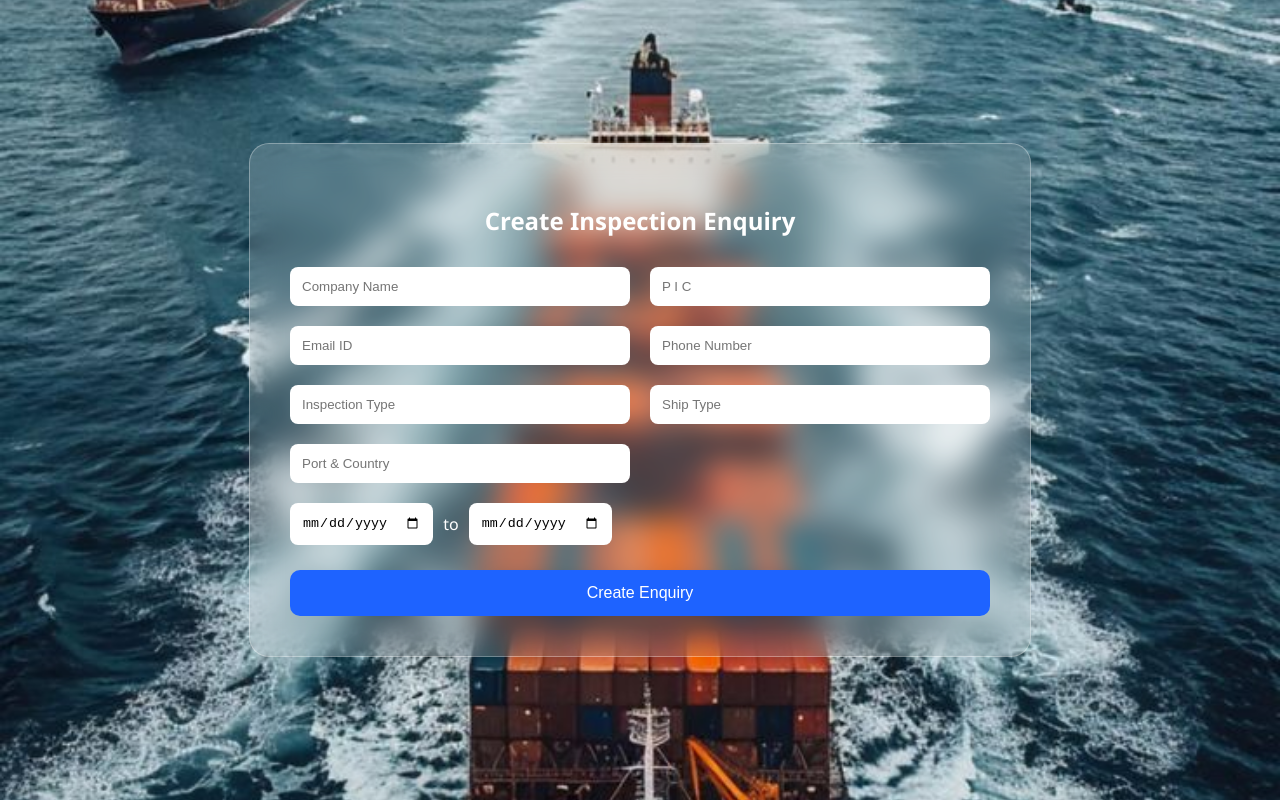
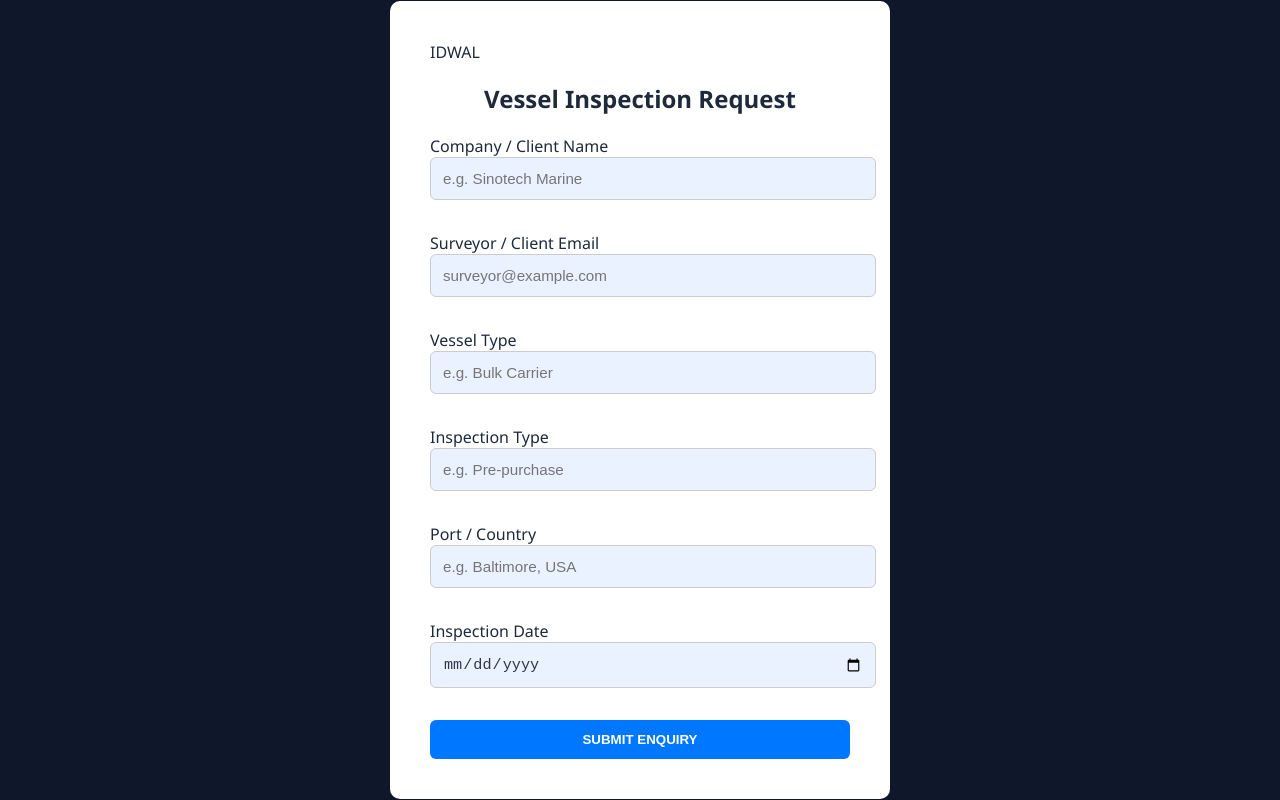
Before and after one commit to FathomMarineConsultantsProject/Inspectionaudit-frontend-dashboard, a React (Vite) app in the folder inspection-dashboard/: page /clientenquiryform in a window 1280 px wide. Built offline with nearby package versions, Linux system fonts and the light colour scheme; sample sign-in values are in the browser's storage.

Commit message:
Added client page

```diff
--- a/inspection-dashboard/src/pages/ClientEnquiryForm.jsx
+++ b/inspection-dashboard/src/pages/ClientEnquiryForm.jsx
@@ -1,84 +1,148 @@
 import { useState } from "react";
 import axios from "axios";
-import { useNavigate } from "react-router-dom";
 import "../styles/ClientEnquiryForm.css";
-import shipBg from "../assets/ship.png";
 
-export default function Quotation() {
-  const navigate = useNavigate();
-  const [loading, setLoading] = useState(false);
-  const [formData, setFormData] = useState({
-    companyName: "",
-    pic: "",
-    email: "",
-    phone: "",
-    inspectionType: "",
+export default function ClientEnquiryForm() {
+  const [form, setForm] = useState({
+    clientName: "",
+    clientEmail: "",
     shipType: "",
+    serviceType: "",
     portCountry: "",
-    dateFrom: "",
-    dateTo: ""
+    inspectionDate: ""
   });
 
+  const [loading, setLoading] = useState(false);
+
   const handleChange = (e) => {
-    setFormData({ ...formData, [e.target.name]: e.target.value });
+    setForm({
+      ...form,
+      [e.target.name]: e.target.value
+    });
   };
 
   const submitForm = async (e) => {
     e.preventDefault();
-    if (!formData.email || !formData.shipType) {
-      alert("Please fill in the required fields (Email and Ship Type)!");
-      return;
-    }
+    setLoading(true);
 
-    setLoading(true);
     try {
-      const payload = {
-        clientName: formData.companyName,
-        clientEmail: formData.email,
-        shipType: formData.shipType,
-        serviceType: formData.inspectionType,
-        portCountry: formData.portCountry,
-        // Combining date range for backend compatibility
-        inspectionDate: `${formData.dateFrom} to ${formData.dateTo}`,
-        phone: formData.phone,
-        pic: formData.pic
-      };
+      // Backend endpoint jo Image 1 wala email bhejega
+      const res = await axios.post(
+        "https://inspectionaudit-backend.vercel.app/api/enquiry",
+        form
+      );
 
-      await axios.post("https://inspectionaudit-backend.vercel.app/api/quotation", payload);
-      alert("🚀 Enquiry Created Successfully! Sent to FMC.");
-      navigate("/admin-quotations"); // Move to management view
-    } catch (error) {
-      alert("Failed to create enquiry. Check console.");
+      console.log("Response:", res.data);
+      alert("✅ Enquiry submitted! Invitation email sent to surveyor.");
+
+      // Form clear karna
+      setForm({
+        clientName: "",
+        clientEmail: "",
+        shipType: "",
+        serviceType: "",
+        portCountry: "",
+        inspectionDate: ""
+      });
+
+    } catch (err) {
+      console.error(err.response?.data || err.message);
+      alert("❌ Failed to submit enquiry");
     } finally {
       setLoading(false);
     }
   };
 
   return (
-    <div className="hero-container">
-      <img src={shipBg} className="hero-bg" alt="ship" />
-      <div className="glass-card">
-        <h2>Create Inspection Enquiry</h2>
-        <div className="form-grid">
-          <input name="companyName" placeholder="Company Name" onChange={handleChange} />
-          <input name="pic" placeholder="P I C" onChange={handleChange} />
-          <input name="email" type="email" placeholder="Email ID" onChange={handleChange} />
-          <input name="phone" placeholder="Phone Number" onChange={handleChange} />
+    <div className="enquiry-container">
+      <div className="enquiry-card">
+        {/* Idwal jaisa clean heading */}
+        <div className="form-header">
+           <span className="brand-logo">IDWAL</span>
+           <h2>Vessel Inspection Request</h2>
+        </div>
 
-          {/* Surveyor Visible Fields (Red in your diagram) */}
-          <input name="inspectionType" placeholder="Inspection Type" className="highlight" onChange={handleChange} />
-          <input name="shipType" placeholder="Ship Type" className="highlight" onChange={handleChange} />
-          <input name="portCountry" placeholder="Port & Country" className="highlight" onChange={handleChange} />
+        <form onSubmit={submitForm}>
+          <div className="input-group">
+            <label>Company / Client Name</label>
+            <input
+              type="text"
+              name="clientName"
+              placeholder="e.g. Sinotech Marine"
+              value={form.clientName}
+              onChange={handleChange}
+              required
+            />
+          </div>
 
-          <div className="date-range highlight">
-            <input type="date" name="dateFrom" onChange={handleChange} />
-            <span>to</span>
-            <input type="date" name="dateTo" onChange={handleChange} />
+          <div className="input-group">
+            <label>Surveyor / Client Email</label>
+            <input
+              type="email"
+              name="clientEmail"
+              placeholder="surveyor@example.com"
+              value={form.clientEmail}
+              onChange={handleChange}
+              required
+            />
           </div>
-        </div>
-        <button className="submit-btn" onClick={submitForm} disabled={loading}>
-          {loading ? "Creating..." : "Create Enquiry"}
-        </button>
+
+          <div className="input-row">
+            <div className="input-group">
+              <label>Vessel Type</label>
+              <input
+                type="text"
+                name="shipType"
+                placeholder="e.g. Bulk Carrier"
+                value={form.shipType}
+                onChange={handleChange}
+                required
+              />
+            </div>
+            <div className="input-group">
+              <label>Inspection Type</label>
+              <input
+                type="text"
+                name="serviceType"
+                placeholder="e.g. Pre-purchase"
+                value={form.serviceType}
+                onChange={handleChange}
+                required
+              />
+            </div>
+          </div>
+
+          <div className="input-group">
+            <label>Port / Country</label>
+            <input
+              type="text"
+              name="portCountry"
+              placeholder="e.g. Baltimore, USA"
+              value={form.portCountry}
+              onChange={handleChange}
+              required
+            />
+          </div>
+
+          <div className="input-group">
+            <label>Inspection Date</label>
+            <input
+              type="date"
+              name="inspectionDate"
+              value={form.inspectionDate}
+              onChange={handleChange}
+              required
+            />
+          </div>
+
+          <button type="submit" className="submit-btn" disabled={loading}>
+            {loading ? (
+              <span className="spinner"></span>
+            ) : (
+              "SUBMIT ENQUIRY"
+            )}
+          </button>
+        </form>
       </div>
     </div>
   );
--- a/inspection-dashboard/src/pages/Inspectors.jsx
+++ b/inspection-dashboard/src/pages/Inspectors.jsx
@@ -112,13 +112,9 @@ export default function Inspectors() {
         <h2 className="page-title">Employees</h2>
 
         <div className="header-actions">
-          <button className="btn-icon">
-            <FaFilter />
-          </button>
 
-          <button className="btn-primary">
-            <FaPlus /> View Subscription
-          </button>
+
+
         </div>
       </div>
 
--- a/inspection-dashboard/src/styles/ClientEnquiryForm.css
+++ b/inspection-dashboard/src/styles/ClientEnquiryForm.css
@@ -1,67 +1,38 @@
-.hero-container{
+.enquiry-container{
  height:100vh;
-  width:100%;
-  position:relative;
  display:flex;
  justify-content:center;
  align-items:center;
+ background:#0f172a;
 }
 
-.hero-bg{
-  position:absolute;
-  width:100%;
-  height:100%;
-  object-fit:cover;
-  z-index:-1;
+.enquiry-card{
+ background:white;
+ padding:40px;
+ border-radius:10px;
+ width:420px;
 }
 
-.glass-card{
-  width:700px;
-  padding:40px;
-  border-radius:20px;
-  backdrop-filter: blur(15px);
-  background:rgba(255,255,255,0.15);
-  border:1px solid rgba(255,255,255,0.3);
-  color:white;
+.enquiry-card h2{
+ text-align:center;
+ margin-bottom:20px;
 }
 
-.glass-card h2{
-  text-align:center;
-  margin-bottom:30px;
+.enquiry-card input{
+ width:100%;
+ padding:12px;
+ margin-bottom:12px;
+ border:1px solid #ccc;
+ border-radius:6px;
 }
 
-.form-grid{
-  display:grid;
-  grid-template-columns:1fr 1fr;
-  gap:20px;
-}
-
-.form-grid input{
+.enquiry-card button{
+ width:100%;
  padding:12px;
-  border-radius:8px;
+ background:#0077ff;
  border:none;
-  outline:none;
-}
-
-.date-range{
-  grid-column:span 2;
-  display:flex;
-  gap:10px;
-  align-items:center;
-}
-
-.submit-btn{
-  margin-top:25px;
-  width:100%;
-  padding:14px;
-  border:none;
-  border-radius:10px;
-  background:#1e63ff;
  color:white;
-  font-size:16px;
+ font-weight:bold;
+ border-radius:6px;
  cursor:pointer;
 }
-
-.submit-btn:hover{
-  background:#0044cc;
-}
```
Lines whose indentation alone changed are shown as unchanged.
